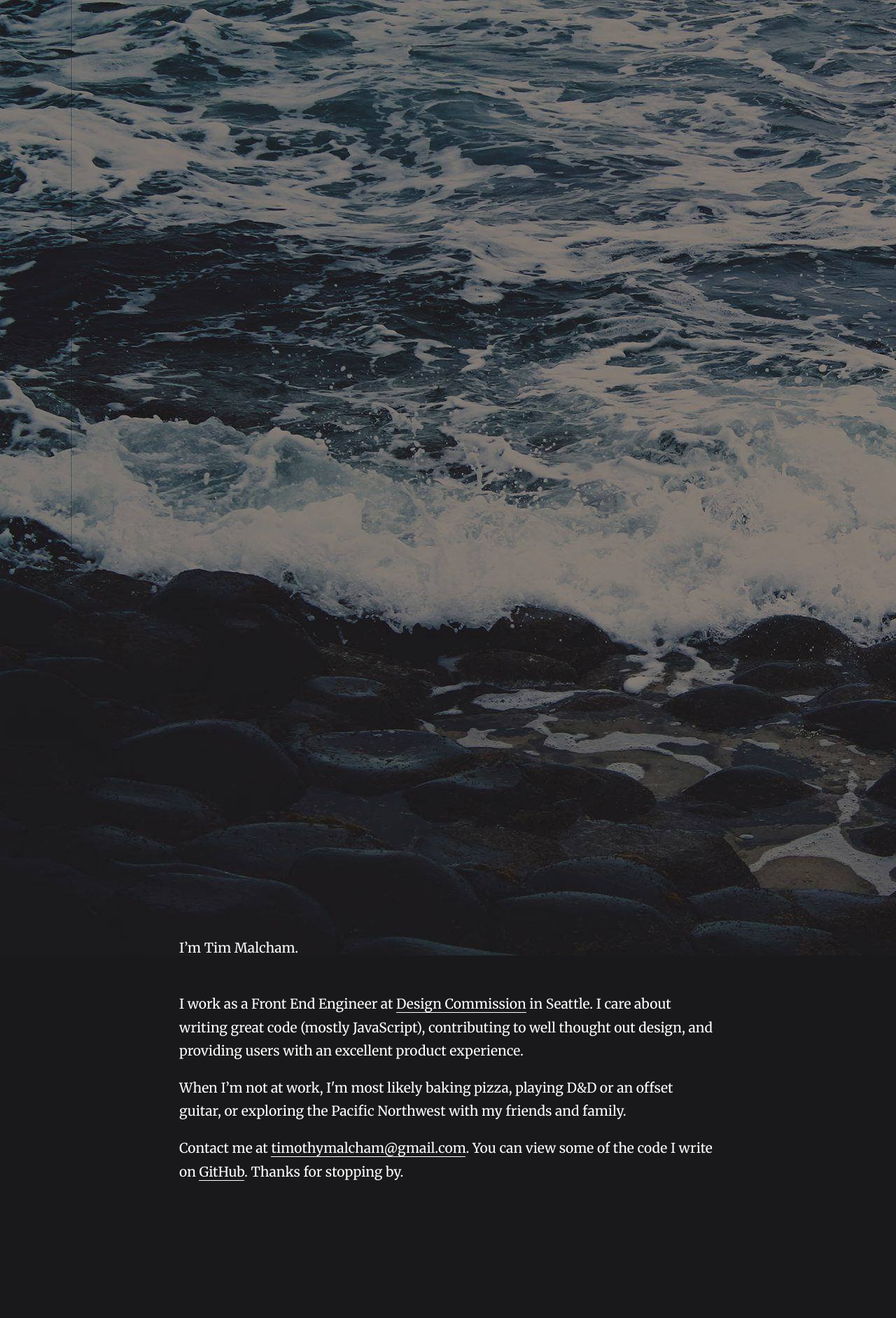
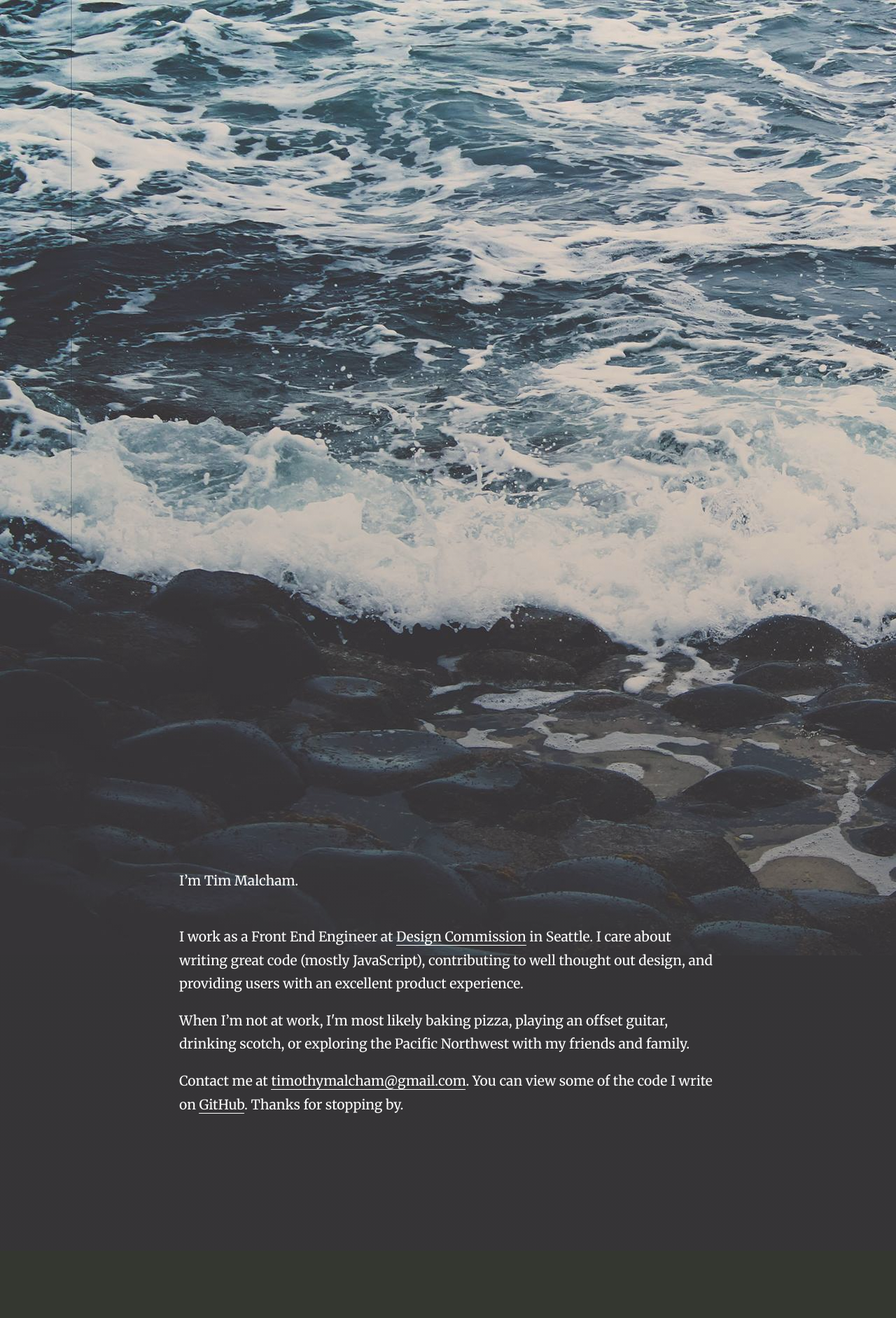
Before and after one commit to timothymalcham/personal-site, a PHP site: page / in a window 1280 px wide. Shown: the whole page at 70% size. After the commit the page ends 1591 px from the top, so only its background shows below. Run offline with PHP 8.4, Linux system fonts and the light colour scheme.

Commit message:
number of style fixes, update copy

```diff
--- a/index.html
+++ b/index.html
@@ -17,8 +17,9 @@
     providing users with an excellent product experience.
   </p>
   <p>
-    When I’m not at work, I'm most likely baking pizza, playing D&D or an offset
-    guitar, or exploring the Pacific Northwest with my friends and family.
+    When I’m not at work, I'm most likely baking pizza, playing an offset
+    guitar, drinking scotch, or exploring the Pacific Northwest with my friends
+    and family.
   </p>
   <p>
     Contact me at <a href="mailto:timothymalcham@gmail.com">
--- a/style/style.css
+++ b/style/style.css
@@ -5,7 +5,7 @@ html {
   font-weight: 400;
   line-height: 1.75;
   color: #fff;
-  background: #19191B url('../img/beach.jpg')  no-repeat;
+  background: linear-gradient(transparent, #363437 250%), url('../img/water.jpg') no-repeat, #353436;
 }
 
 body {
@@ -69,7 +69,7 @@ small, .font-very-small {
 .container {
   max-width: 40rem;
   width: 92%;
-  margin: 70rem auto 10rem;
+  margin: 65rem auto 10rem;
 }
 
 a {
```
